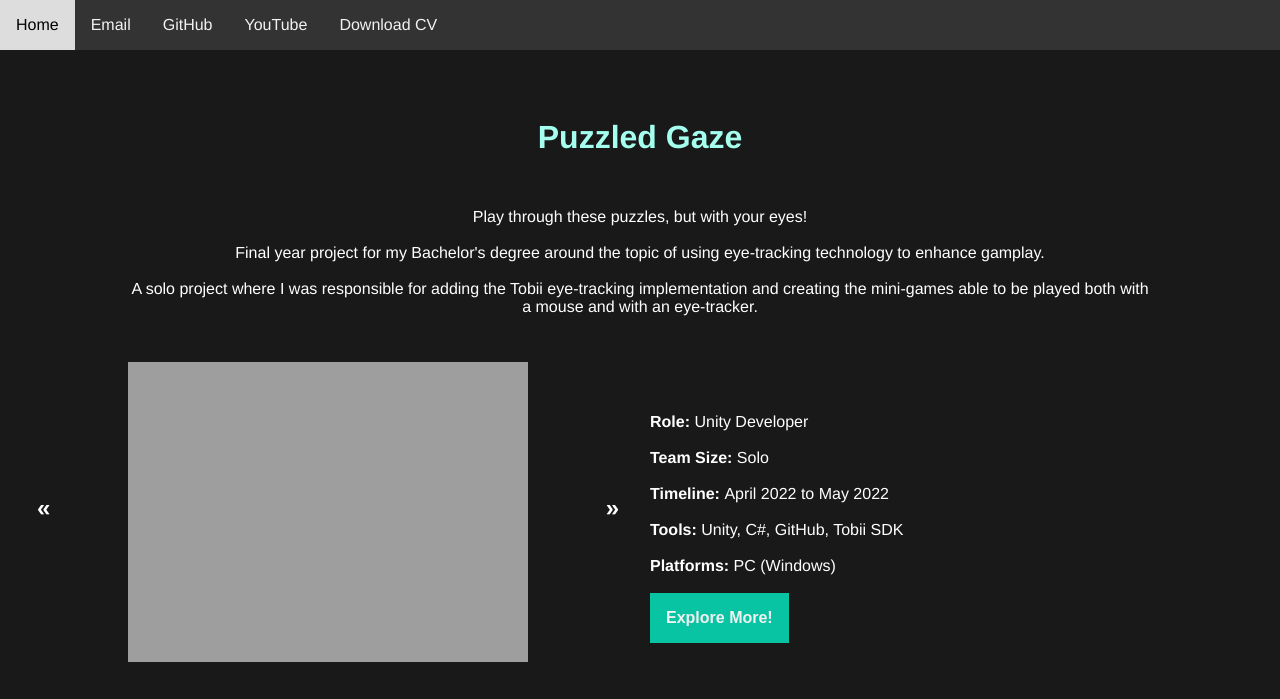
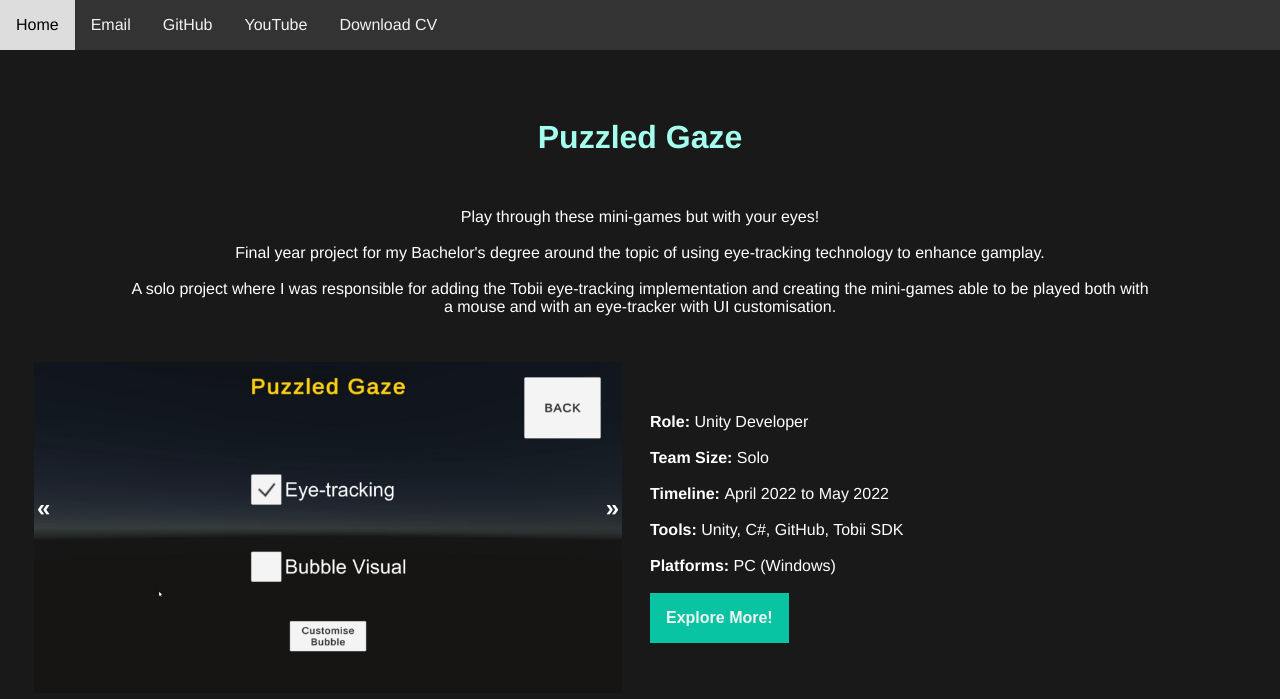
Before and after one commit to KaneAdams-Dev/KaneAdams-Dev.github.io, a Jekyll site: the page built from Projects/PuzzledGaze.html, in a window 1280 px wide and 900 px high, cut to the strip 0-699 px from the top of the window. Built offline with Jekyll 4.4.1, drawn with Linux system fonts in a browser that asks for light colours; Markdown is read by kramdown in place of the engine named in the settings.

Commit message:
Puzzled Gaze
Added images and youtube vids for Puzzled gaze portfolio page and add to homepage

```diff
--- a/Projects/PuzzledGaze.html
+++ b/Projects/PuzzledGaze.html
@@ -23,13 +23,13 @@ title: Puzzled Gaze | Unity Developer
         <div id="synopse">
             <h1>Puzzled Gaze</h1>
             <p>
-                Play through these puzzles, but with your eyes!
+                Play through these mini-games but with your eyes!
 
                 <br><br>
                 Final year project for my Bachelor's degree around the topic of using eye-tracking technology to enhance gamplay.
 
                 <br><br>
-                A solo project where I was responsible for adding the Tobii eye-tracking implementation and creating the mini-games able to be played both with a mouse and with an eye-tracker.
+                A solo project where I was responsible for adding the Tobii eye-tracking implementation and creating the mini-games able to be played both with a mouse and with an eye-tracker with UI customisation.
             </p>
         </div>
 
@@ -38,39 +38,32 @@ title: Puzzled Gaze | Unity Developer
                 <div class="photo-gallery">
                     <div class="slides">
                         <!-- <div class="numbertext">1 / 5</div> -->
-                        <img src="/Images/ArtIsOpinion/Capture (1).png" />
+                        <img src="/Images/PuzzledGaze/PuzzledGazeMenu.png" />
                         <!-- <figcaption>Temp Image (with a caption)</figcaption> -->
                     </div>
                     <div class="slides">
                         <!-- <div class="numbertext">2 / 5</div> -->
-                        <img src="/Images/Screenshot 2024-10-30 133532.png" />
+                        <img src="/Images/PuzzledGaze/GazeCustom.png" />
                         <!-- <figcaption>Temp Image (with a caption)</figcaption> -->
                     </div>
                     <div class="slides">
                         <!-- <div class="numbertext">3 / 5</div> -->
-                        <img src="/Images/Screenshot 2024-10-30 133556.png" />
+                        <img src="/Images/PuzzledGaze/GameSelect.png" />
                         <!-- <figcaption>Temp Image (with a caption)</figcaption> -->
                     </div>
                     <div class="slides">
                         <!-- <div class="numbertext">4 / 5</div> -->
-                        <img src="/Images/Screenshot 2024-12-11 114208.png" />
+                        <img src="/Images/PuzzledGaze/DontStare.png" />
                         <!-- <figcaption>Temp Image (with a caption)</figcaption> -->
                     </div>
                     <div class="slides">
                         <!-- <div class="numbertext">5 / 5</div> -->
-                        <img src="/Images/Screenshot 2024-07-11 162900.png" />
-                        <!-- <figcaption>Temp Image (with a caption)</figcaption> -->
-                    </div>
-                    <div class="slides">
-                        <!-- <div class="numbertext">5 / 5</div> -->
-                        <video controls>
-                            <source src="/Videos/Mobbers 2024-07-09 09-30-03.mp4">
-                        </video>
+                        <img src="/Images/PuzzledGaze/SimonSays.png" />
                         <!-- <figcaption>Temp Image (with a caption)</figcaption> -->
                     </div>
 
                     <div class="slides">
-                        <iframe src="https://www.youtube.com/embed/aClQwNeTDvI?si=vfc8LOZlRJL-wxcV"
+                        <iframe src="https://www.youtube.com/embed/6K8ttB65zuQ?si=9Fg3l3SdwLdZCwBa"
                             title="YouTube video player" frameborder="0"
                             allow="accelerometer; autoplay; clipboard-write; encrypted-media; gyroscope; picture-in-picture; web-share"
                             referrerpolicy="strict-origin-when-cross-origin" allowfullscreen></iframe>
@@ -112,7 +105,7 @@ title: Puzzled Gaze | Unity Developer
                 <source src="/Videos/ArtIsOpinion/AiO_ComX_Trailer.mp4"/>
             </video> -->
             <div class="iframe-container">
-                <iframe src="https://www.youtube.com/embed/videoseries?si=Tln2Fe4PJaP2cgwT&amp;list=PLNCzeSWZk8slWbOr16rDs-rFiytnajjUk" frameborder="0"
+                <iframe src="https://www.youtube.com/embed/OiretdsMsiA?si=Ljt1m1QMKNdy2D_I" frameborder="0"
                     allow="accelerometer; autoplay; clipboard-write; encrypted-media; gyroscope; picture-in-picture; web-share"
                     referrerpolicy="strict-origin-when-cross-origin" allowfullscreen></iframe>
             </div>
--- a/index.html
+++ b/index.html
@@ -83,13 +83,13 @@ title: Kane Adams | Games Programmer Portfolio
             </div>
         </a>
 
-        <!-- <a class="project-card" id="PuzzledGaze" href="/Projects/PuzzledGaze.html">
+        <a class="project-card" id="PuzzledGaze" href="/Projects/PuzzledGaze.html">
             <img class="thumbnail" src="" alt="Puzzled Gaze Thumbnail" href="#popup2">
             <div class="project-title">
                 <h3 class="title"></h3>
                 <p class="description"></p>
             </div>
-        </a> -->
+        </a>
     </section>
 
 
--- a/scripts/project-cards.js
+++ b/scripts/project-cards.js
@@ -84,7 +84,7 @@ const projects = {
     },
 
     ML: {
-        title: "Machine Learning",
+        title: "Unity ML-Agents",
         description: "Trained a Unity Agent to search for and chase a target",
         thumbnail: "/Images/UnityML/UnityMLThumbnail.PNG",
         previews: ["/Images/Mobbers/Lib.gif", "/Images/Mobbers/test.gif"],
@@ -99,7 +99,7 @@ const projects = {
 
     PuzzledGaze: {
         title: "Puzzled Gaze",
-        description: "Puzzles you solve with your eyes!",
+        description: "Mini-games you play with your eyes!",
         thumbnail: "/Images/PuzzledGaze/DontStare.png",
         previews: ["/Images/Mobbers/Lib.gif", "/Images/Mobbers/test.gif"],
         summary: "Final year solo project where ",
```
Also changed, not shown: Images/PuzzledGaze/Catch.png (added), Images/PuzzledGaze/GameSelect.png (added), Images/PuzzledGaze/GazeCustom.png (added), Images/PuzzledGaze/PuzzledGazeMenu.png (added), Images/PuzzledGaze/SimonSays.png (added).
